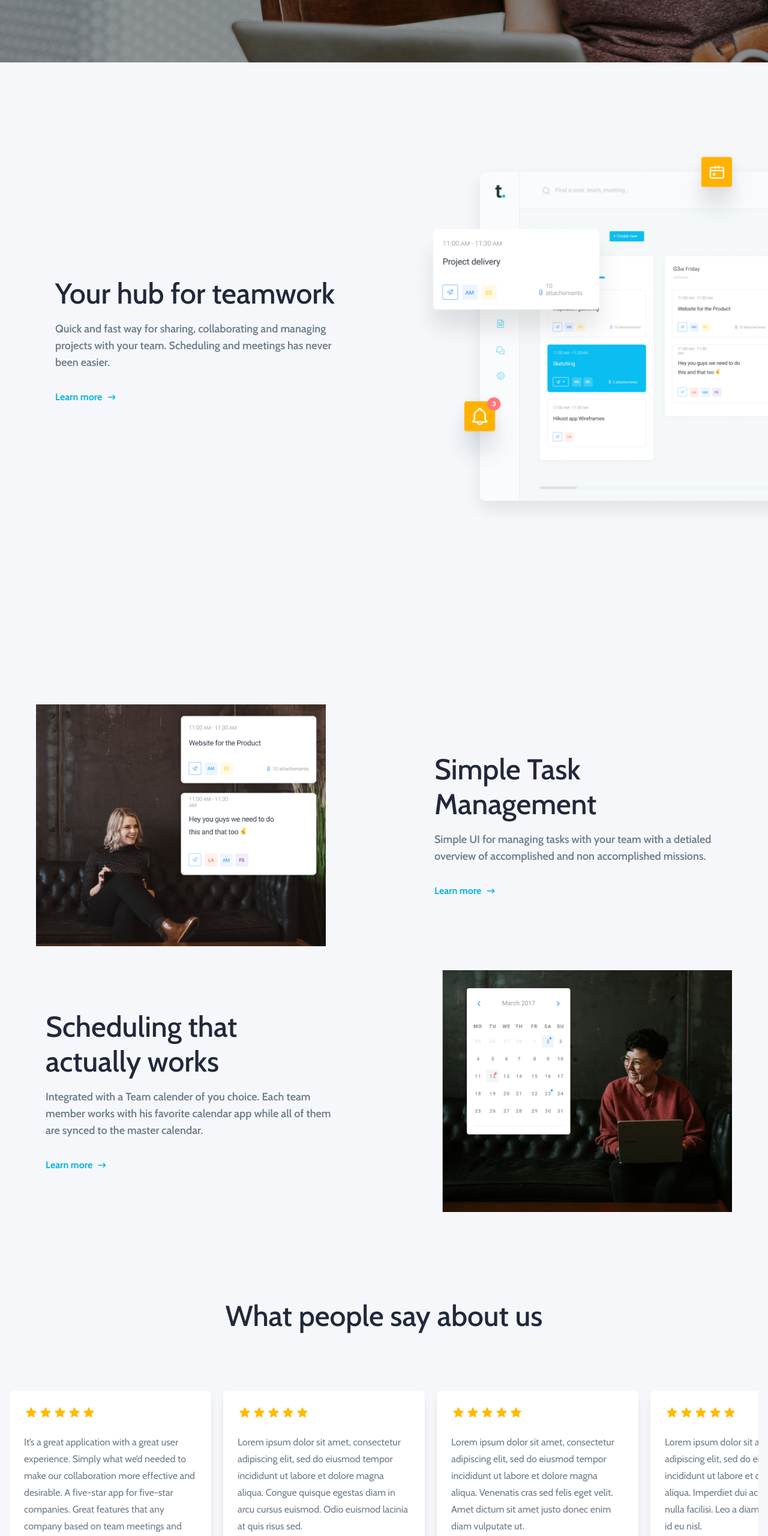
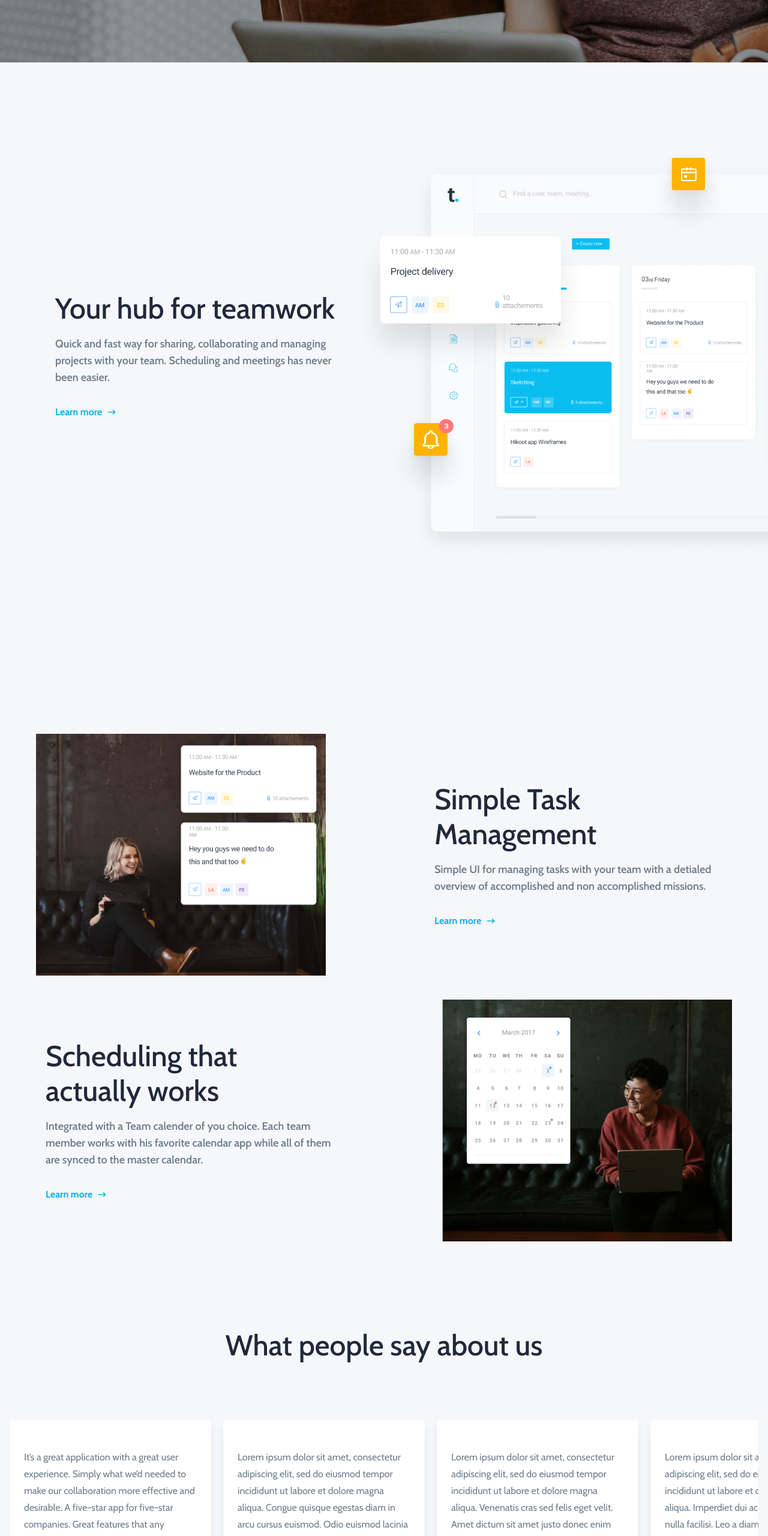
Before and after one commit to mohamed-Githu/team-app.nextjs, a Next.js app: page / in a window 1280 px wide. Shown: the part 668-3228 px from the top of the page at 60% size. Built offline with nearby package versions, Linux system fonts and the light colour scheme.

Commit message:
added layout=responsive to the Image tags

```diff
--- a/components/article-box.component.js
+++ b/components/article-box.component.js
@@ -22,6 +22,7 @@ const ArticleBox = ({
           className="object-center object-cover w-full h-full"
           height={392}
           width={600}
+          layout="responsive"
         />
       </div>
       <div className="flex flex-col p-5 flex-grow">
--- a/components/rate-box.component.js
+++ b/components/rate-box.component.js
@@ -5,7 +5,7 @@ import Typography from "./Typography.component";
 
 const RateBox = ({ auther, caption, position, photo }) => (
   <div className="rounded-lg bg-white flex flex-col items-start p-6 shadow-lg max-w-full xs:p-3">
-    <Image alt="stars" src="/images/stars.svg" height={24} width={120} />
+    <Image alt="stars" src="/images/stars.svg" height={24} width={120} layout="responsive" />
     <Typography
       variant="caption"
       className="text-grey-dark mt-6 mb-auto w-72 xs:w-56"
--- a/components/ui/first-section.ui.js
+++ b/components/ui/first-section.ui.js
@@ -8,8 +8,8 @@ const FirstSection = () => (
       paragraph="Quick and fast way for sharing, collaborating and managing projects with your team.
         Scheduling and meetings has never been easier."
     />
-    <div className="-mr-120 lg:mr-0">
-      <Image src="/images/dashboard.png" width={1052 * 1} height={632 * 1} />
+    <div className="-mr-120 lg:mr-0 w-full max-h-screen">
+      <Image src="/images/dashboard.png" width={1052} height={632} layout="responsive" />
     </div>
   </section>
 );
```
